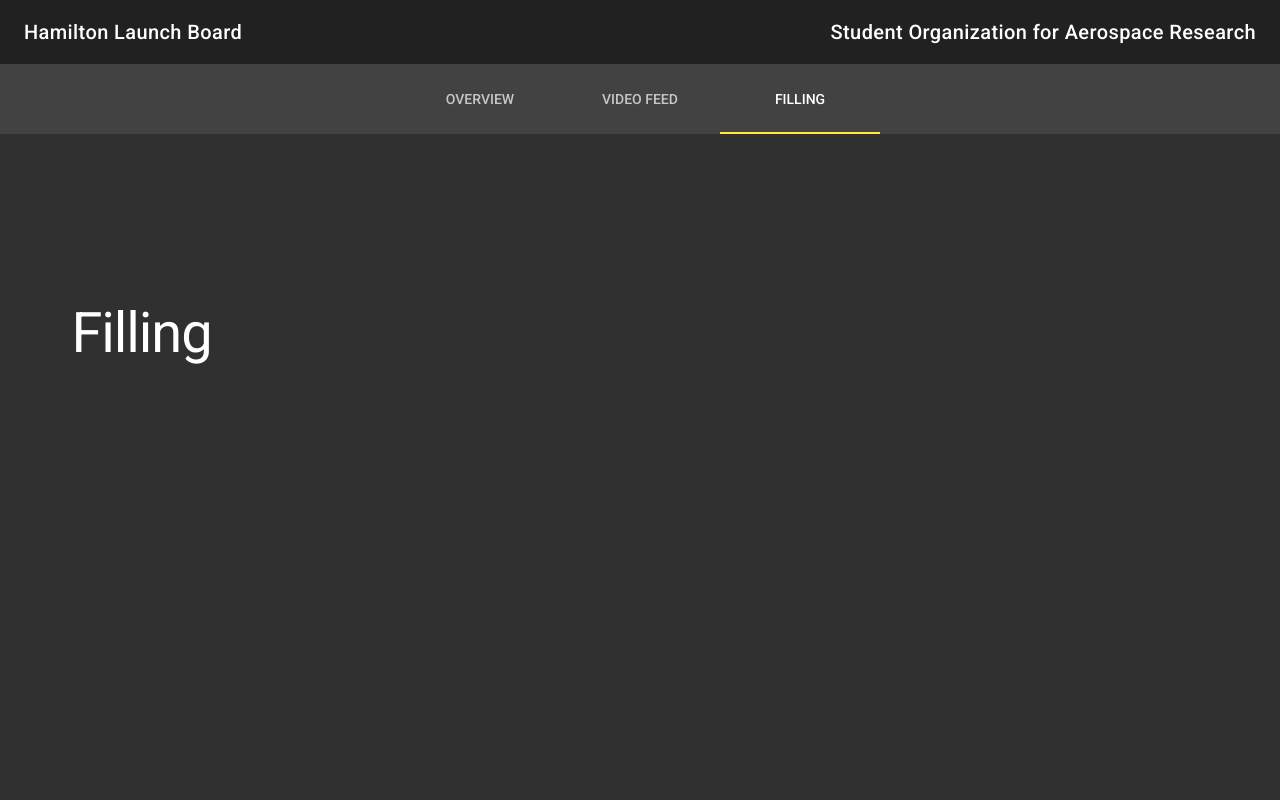
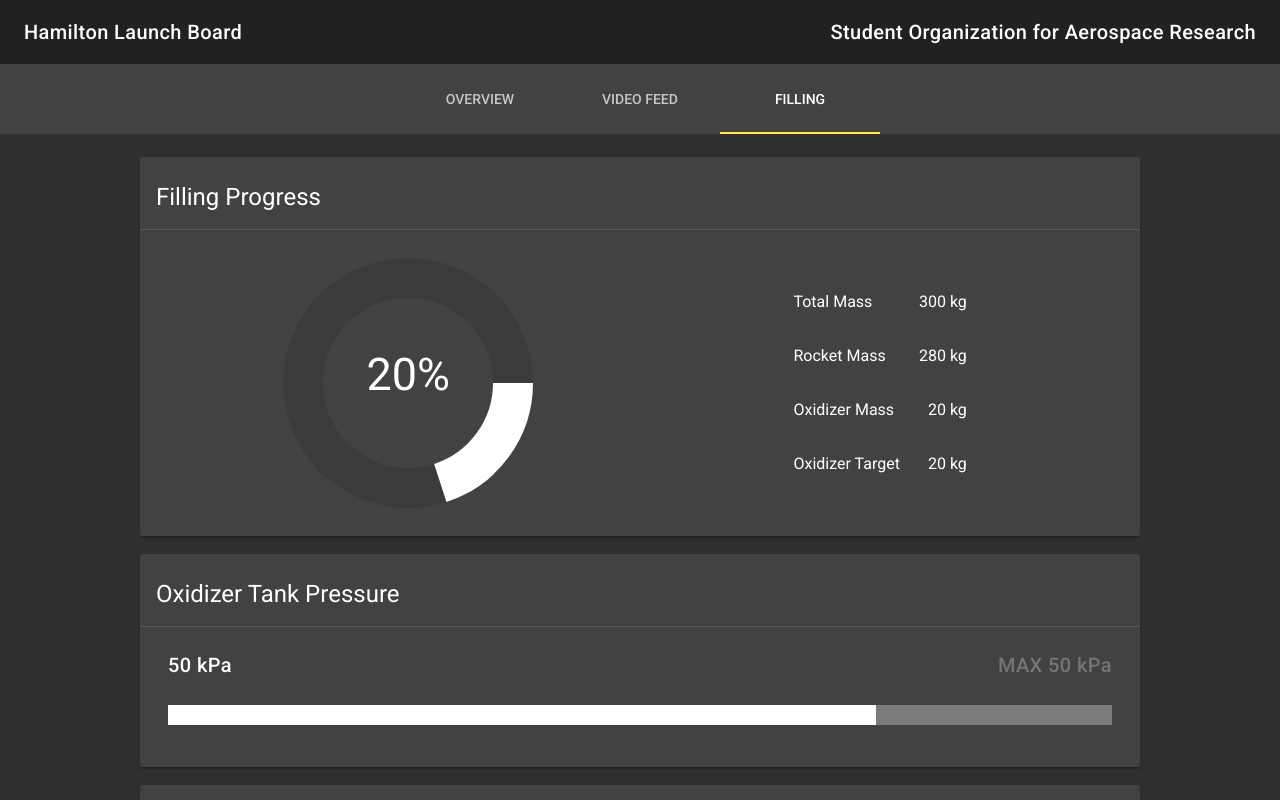
Before and after one commit to StudentOrganisationForAerospaceResearch/hamilton_launch_system, a Vue app in the folder hamilton_launch_board/: page /filling in a window 1280 px wide. Shown: the top 800 px of the page. Built offline with nearby package versions, Linux system fonts and the light colour scheme; what vue-native-websocket would draw is missing.

Commit message:
filling view

```diff
--- a/hamilton_launch_board/src/views/components/Avionics.vue
+++ b/hamilton_launch_board/src/views/components/Avionics.vue
@@ -91,9 +91,4 @@ export default {
   margin: 9px;
 }
 
-.avionics-card-content {
-  display: flex;
-  justify-content: center;
-}
-
 </style>
--- a/hamilton_launch_board/src/views/pages/Filling.vue
+++ b/hamilton_launch_board/src/views/pages/Filling.vue
@@ -1,9 +1,80 @@
 <template>
-  <v-jumbotron>
-    <v-container fill-height>
-      <h1 class="display-3">{{ msg }}</h1>
-    </v-container>
-  </v-jumbotron>
+  <div class="filling">
+    <div class="filling-content">
+      <v-card class="filling-card" raised>
+
+        <v-card-title primary-title>
+          <h4 class="headline">Filling Progress</h4>
+        </v-card-title>
+        <v-divider></v-divider>
+        <div class="filling-card-content filling-card-content-circular">
+          <v-progress-circular
+            :size="250"
+            :width="40"
+            :rotate="360"
+            :value="progress"
+          >
+            <p class="display-2">{{ progress }}%</p>
+          </v-progress-circular>
+          <v-list dense>
+            <v-list-tile class="mass-item">
+              <v-list-tile-content class="subheading">Total Mass</v-list-tile-content>
+              <v-list-tile-content class="align-end subheading mass">{{ totalMass }} kg</v-list-tile-content>
+            </v-list-tile>
+            <v-list-tile class="mass-item">
+              <v-list-tile-content class="subheading">Rocket Mass</v-list-tile-content>
+              <v-list-tile-content class="align-end subheading mass">{{ rocketMass }} kg</v-list-tile-content>
+            </v-list-tile>
+            <v-list-tile class="mass-item">
+              <v-list-tile-content class="subheading">Oxidizer Mass</v-list-tile-content>
+              <v-list-tile-content class="align-end subheading mass">{{ oxidizerMass }} kg</v-list-tile-content>
+            </v-list-tile>
+            <v-list-tile class="mass-item">
+              <v-list-tile-content class="subheading">Oxidizer Target</v-list-tile-content>
+              <v-list-tile-content class="align-end subheading mass">{{ targetOxidizerMass }} kg</v-list-tile-content>
+            </v-list-tile>
+          </v-list>
+        </div>
+      </v-card>
+
+      <v-card class="filling-card" raised>
+        <v-card-title primary-title>
+          <h4 class="headline">Oxidizer Tank Pressure</h4>
+        </v-card-title>
+        <v-divider></v-divider>
+        <div class="filling-card-content filling-card-content-bar">
+          <div class="conditions-label">
+            <p class="title">{{ pressure }} kPa</p>
+            <p class="title max">MAX 50 kPa</p>
+          </div>
+          <v-progress-linear
+            value="75"
+            height="20"
+            color="white">
+          </v-progress-linear>
+        </div>
+      </v-card>
+
+      <v-card class="filling-card" raised>
+        <v-card-title primary-title>
+          <h4 class="headline">Oxidizer Tank Temperature</h4>
+        </v-card-title>
+        <v-divider></v-divider>
+        <div class="filling-card-content filling-card-content-bar">
+          <div class="conditions-label">
+            <p class="title">{{ temperature }} °C</p>
+            <p class="title max">MAX 50 °C</p>
+          </div>
+          <v-progress-linear
+            value="75"
+            height="20"
+            color="white">
+          </v-progress-linear>
+        </div>
+      </v-card>
+
+    </div>
+  </div>
 </template>
 
 <script>
@@ -11,7 +82,13 @@ export default {
   name: 'Filling',
   data () {
     return {
-      msg: 'Filling'
+      progress: 20,
+      pressure: 50,
+      temperature: 30,
+      totalMass: 300,
+      rocketMass: 280,
+      oxidizerMass: 20,
+      targetOxidizerMass: 20
     }
   }
 }
@@ -19,7 +96,54 @@ export default {
 
 <!-- Add "scoped" attribute to limit CSS to this component only -->
 <style scoped>
-h1, h2 {
-  font-weight: normal;
+.filling {
+  max-width: 1500px;
+  margin: auto;
+  margin-top: 1em;
+}
+
+.filling-content {
+  display: flex;
+  align-items: center;
+  flex-direction: column;
+}
+
+.filling-card {
+  margin: 9px;
+  max-width: 90vw;
+  width: 1000px;
+}
+
+.filling-card-content {
+  display: flex;
+  align-items: center;
+  padding: 2rem;
+}
+
+.filling-card-content-circular {
+  justify-content: space-around;
+  flex-wrap: wrap;
+}
+
+.mass-item {
+  margin: 1rem;
+}
+
+.mass {
+  margin-left: 2rem;
+}
+
+.filling-card-content-bar {
+  flex-direction: column;
+}
+
+.conditions-label {
+  width: 100%;
+  display: flex;
+  justify-content: space-between;
+}
+
+.max {
+  color: #757575;
 }
 </style>
```
